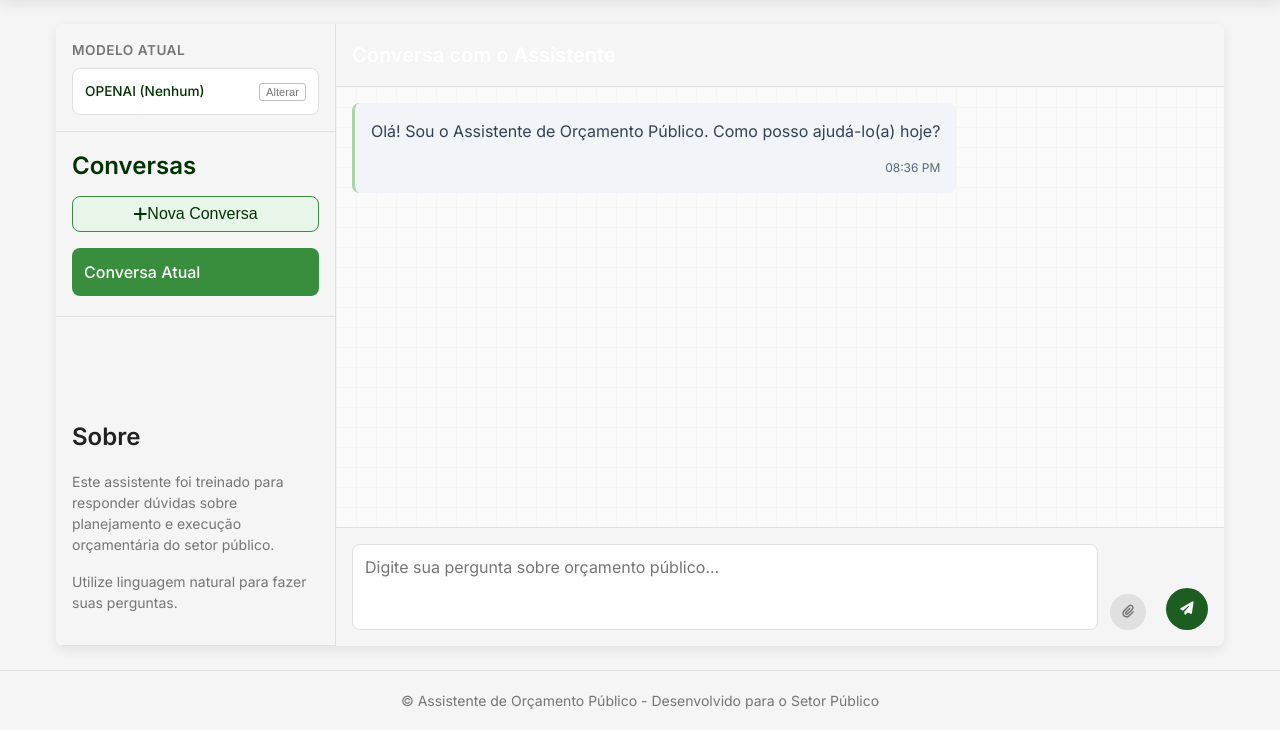
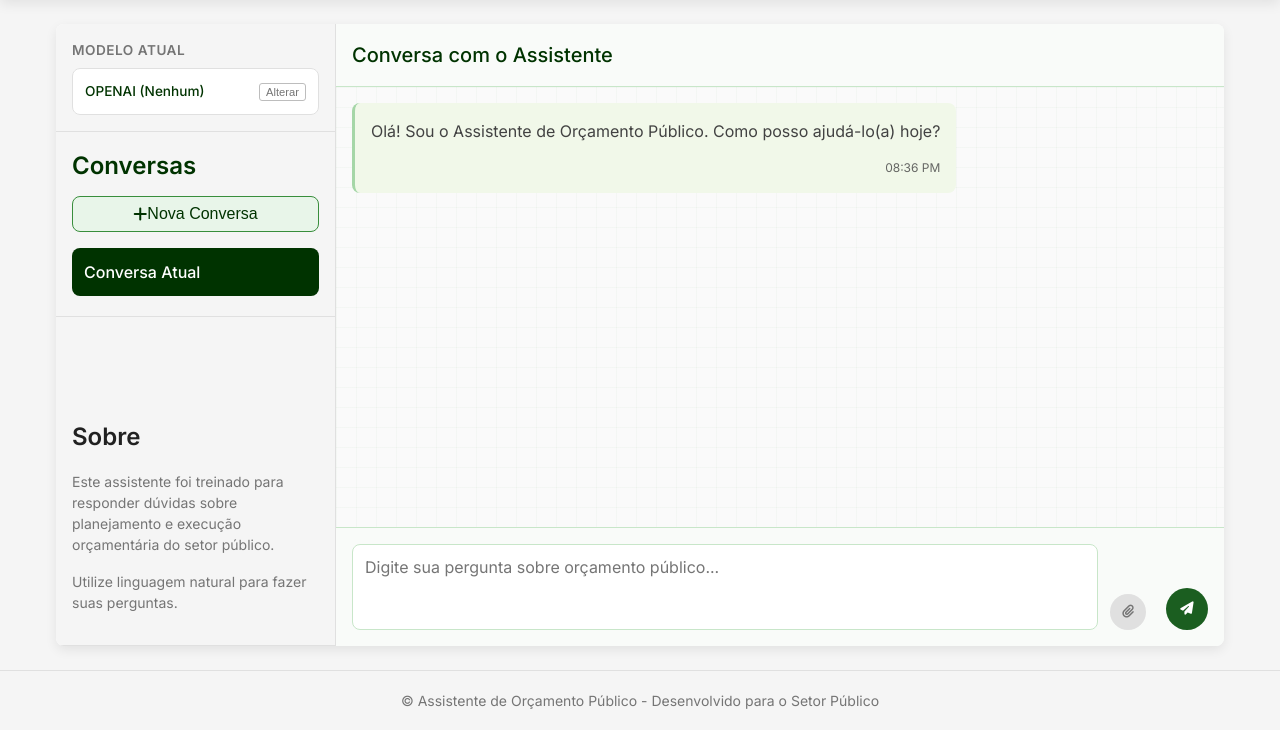
Before and after one commit to bvinhal/Chat-IPOF, a Flask app: page /chat in a window 1280 px wide. Shown: the part 70-800 px from the top of the page. Run offline with Flask 3, Linux system fonts and the light colour scheme.

Commit message:
Ajustes estáticos

```diff
--- a/static/css/chat.css
+++ b/static/css/chat.css
@@ -521,3 +521,161 @@
 #fileInput {
     display: none;
 }
+
+/* Correções para seguir o padrão de cores verde */
+
+/* 1. Correção do botão "Conversa atual" */
+.conversations-list li.active a {
+    background-color: var(--primary-color); /* Verde escuro em vez de verde claro */
+    color: white;
+}
+
+/* 2. Correção do cabeçalho do chat */
+.chat-header {
+    background-color: var(--primary-color); /* Verde escuro em vez de transparente */
+    color: white;
+    border-bottom: 1px solid #c8e6c9;
+}
+
+.chat-header h2 {
+    color: white; /* Garante que o texto seja branco para melhor contraste */
+    font-weight: 500;
+}
+
+/* 3. Correção das cores das mensagens de chat */
+/* Mensagem do sistema */
+.message.system .message-content {
+    background-color: #f1f8e9;  /* Verde muito claro para mensagens do sistema */
+    color: var(--medium-dark);
+    border-left: 3px solid #a5d6a7;
+}
+
+/* Mensagem do assistente */
+.message.assistant .message-content {
+    background-color: #e8f5e9;  /* Verde claro para mensagens do assistente */
+    color: var(--dark);
+    border-left: 3px solid var(--primary-color);
+    box-shadow: var(--shadow-sm);
+}
+
+/* Mensagem do usuário */
+.message.user .message-content {
+    background-color: white;  /* Branco para mensagens do usuário */
+    color: var(--dark);
+    border-left: 3px solid var(--primary-light);
+    box-shadow: var(--shadow-sm);
+}
+
+/* Indicador de digitação */
+.typing-indicator::before {
+    content: 'Assistente está digitando';
+    font-size: 0.75rem;
+    color: var(--primary-dark);
+    margin-right: 8px;
+}
+
+.typing-indicator {
+    background-color: #f1f8e9;
+}
+
+/* Garantir que os destaques nas mensagens sigam o tema verde */
+.message.assistant .highlight {
+    background-color: rgba(200, 230, 201, 0.5);
+    padding: 0.125rem 0.25rem;
+    border-radius: 3px;
+}
+
+/* Estilos adicionais para melhorar a consistência */
+.chat-input {
+    border-top: 1px solid #c8e6c9;
+    background-color: #f9fbf9;
+}
+
+#userInput {
+    border: 1px solid #c8e6c9;
+}
+
+#userInput:focus {
+    border-color: var(--primary-color);
+    box-shadow: 0 0 0 3px rgba(27, 94, 32, 0.2);
+}
+
+/* Correções para seguir o padrão de cores verde */
+
+/* 1. Correção do botão "Conversa atual" - verde mais escuro */
+.conversations-list li.active a {
+    background-color: var(--primary-dark); /* Verde muito escuro para maior contraste */
+    color: white;
+}
+
+/* 2. Correção do cabeçalho do chat - seguindo o padrão da seção "Conversas" */
+.chat-header {
+    background-color: #f9fbf9; /* Mesmo fundo da sidebar */
+    border-bottom: 1px solid #c8e6c9;
+    padding: var(--small-padding);
+}
+
+.chat-header h2 {
+    color: var(--primary-dark); /* Mesmo verde escuro dos títulos da sidebar */
+    font-weight: 500;
+    font-size: 1.25rem;
+    margin: 0;
+}
+
+/* 3. Correção das cores das mensagens de chat */
+/* Mensagem do sistema */
+.message.system .message-content {
+    background-color: #f1f8e9;  /* Verde muito claro para mensagens do sistema */
+    color: var(--medium-dark);
+    border-left: 3px solid #a5d6a7;
+}
+
+/* Mensagem do assistente */
+.message.assistant .message-content {
+    background-color: #e8f5e9;  /* Verde claro para mensagens do assistente */
+    color: var(--dark);
+    border-left: 3px solid var(--primary-color);
+    box-shadow: var(--shadow-sm);
+}
+
+/* Mensagem do usuário */
+.message.user .message-content {
+    background-color: white;  /* Branco para mensagens do usuário */
+    color: var(--dark);
+    border-left: 3px solid var(--primary-light);
+    box-shadow: var(--shadow-sm);
+}
+
+/* Indicador de digitação */
+.typing-indicator::before {
+    content: 'Assistente está digitando';
+    font-size: 0.75rem;
+    color: var(--primary-dark);
+    margin-right: 8px;
+}
+
+.typing-indicator {
+    background-color: #f1f8e9;
+}
+
+/* Garantir que os destaques nas mensagens sigam o tema verde */
+.message.assistant .highlight {
+    background-color: rgba(200, 230, 201, 0.5);
+    padding: 0.125rem 0.25rem;
+    border-radius: 3px;
+}
+
+/* Estilos adicionais para melhorar a consistência */
+.chat-input {
+    border-top: 1px solid #c8e6c9;
+    background-color: #f9fbf9;
+}
+
+#userInput {
+    border: 1px solid #c8e6c9;
+}
+
+#userInput:focus {
+    border-color: var(--primary-color);
+    box-shadow: 0 0 0 3px rgba(27, 94, 32, 0.2);
+}
```
